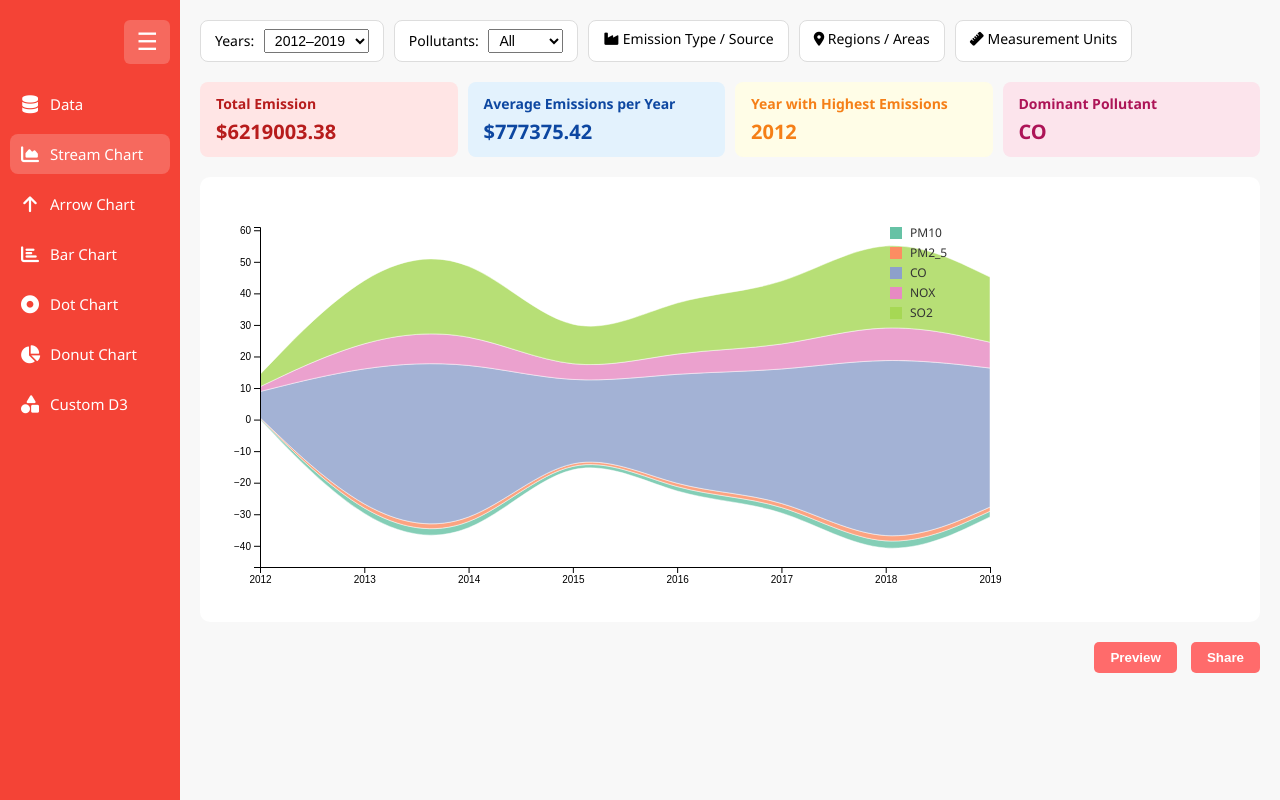
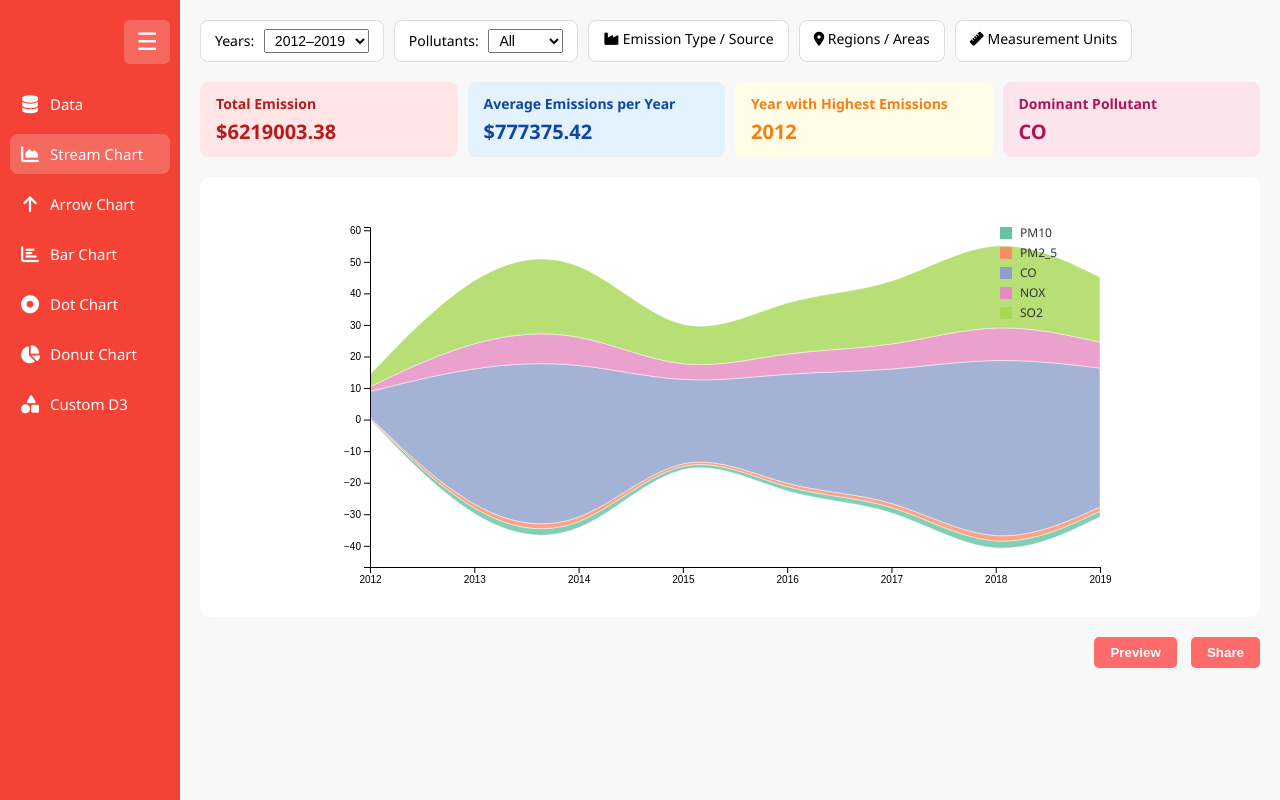
Before and after one commit to Saikirannim/data-visualisation1, a website built with Vite: page index.html in a window 1280 px wide. Built offline with nearby package versions, Linux system fonts and the light colour scheme.

Commit message:
fixed: chart display in centre

```diff
--- a/index.html
+++ b/index.html
@@ -7,7 +7,6 @@
   <script src="https://d3js.org/d3.v7.min.js"></script>
   <link rel="stylesheet" href="https://cdnjs.cloudflare.com/ajax/libs/font-awesome/6.4.0/css/all.min.css" />
   <style>
-    /* Basic Reset and Theme */
     * { margin: 0; padding: 0; box-sizing: border-box; }
     body {
       font-family: "Segoe UI", sans-serif;
@@ -16,7 +15,6 @@
 
     .dashboard { display: flex; height: 100vh; }
 
-    /* Sidebar Styling */
     .sidebar {
       width: 180px;
       background-color: #f44336;
@@ -41,7 +39,6 @@
       transition: all 0.3s ease;
     }
 
-    /* Sidebar Nav Items */
     .sidebar .item {
       display: flex;
       align-items: center;
@@ -67,13 +64,11 @@
       background: rgba(255, 255, 255, 0.2);
     }
 
-    /* Main Content Styling */
     .main-content {
       flex: 1;
       padding: 20px;
     }
 
-    /* Top Filters Section */
     .top-bar {
       display: flex;
       gap: 10px;
@@ -93,7 +88,6 @@
       padding: 2px 6px;
     }
 
-    /* Stat Cards */
     .stat-cards {
       display: flex;
       gap: 10px;
@@ -118,18 +112,27 @@
     .yellow { background: #fffde7; color: #f57f17; }
     .pink { background: #fce4ec; color: #ad1457; }
 
-    /* Chart Area */
     .chart-section {
       background: white;
       padding: 20px;
       border-radius: 10px;
     }
-    #chart svg {
+
+    /* 👇 CENTER the chart */
+    .chart-wrapper {
+      display: flex;
+      justify-content: center;
+      align-items: center;
       width: 100%;
-      height: 400px;
     }
 
-    /* Action Buttons */
+    #chart svg {
+      width: 800px;
+      max-width: 100%;
+      height: 400px;
+      display: block;
+    }
+
     .action-buttons {
       margin-top: 20px;
       text-align: right;
@@ -148,10 +151,8 @@
 </head>
 <body>
   <div class="dashboard">
-    <!-- Sidebar Navigation -->
     <aside class="sidebar" id="sidebar">
       <button class="toggle" onclick="toggleSidebar()">☰</button>
-      <!-- Chart View Options -->
       <div class="item" data-chart="table" onclick="loadChart('table', event)">
         <i class="fas fa-database"></i> <span>Data</span>
       </div>
@@ -175,9 +176,7 @@
       </div>
     </aside>
 
-    <!-- Main Content Area -->
     <main class="main-content">
-      <!-- Filter Bar -->
       <div class="top-bar">
         <div class="filter">Years:
           <select id="yearSelect">
@@ -207,7 +206,6 @@
         <div class="filter"><i class="fas fa-ruler"></i> Measurement Units</div>
       </div>
 
-      <!-- Stat Cards -->
       <div class="stat-cards">
         <div class="card red">Total Emission <span id="totalEmission">$0</span></div>
         <div class="card blue">Average Emissions per Year <span id="avgEmission">$0</span></div>
@@ -215,12 +213,12 @@
         <div class="card pink">Dominant Pollutant <span id="topPollutant">Name</span></div>
       </div>
 
-      <!-- Chart Section -->
       <div class="chart-section">
-        <div id="chart"></div>
+        <div class="chart-wrapper">
+          <div id="chart"></div>
+        </div>
       </div>
 
-      <!-- Action Buttons -->
       <div class="action-buttons">
         <button>Preview</button>
         <button>Share</button>
@@ -228,7 +226,6 @@
     </main>
   </div>
 
-  <!-- Chart Loading Logic -->
   <script>
     let chartData = [];
 
```
